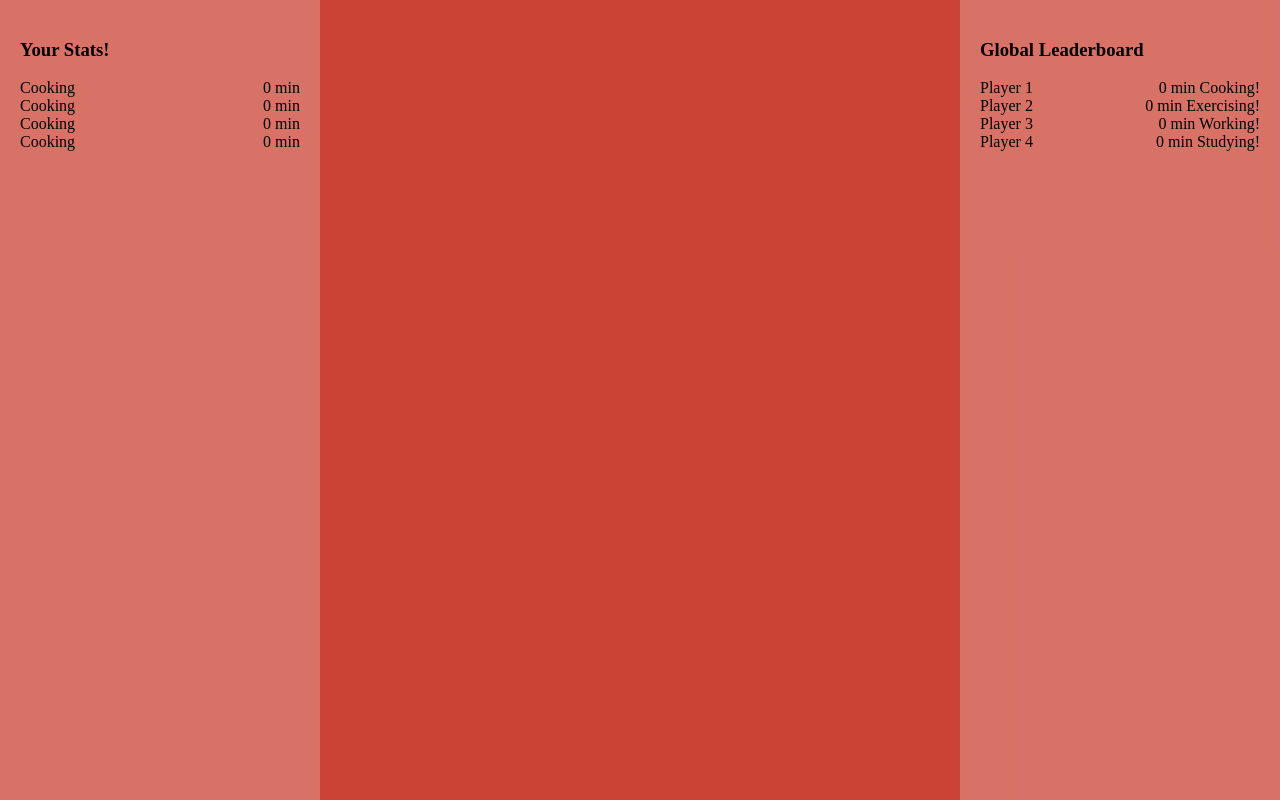
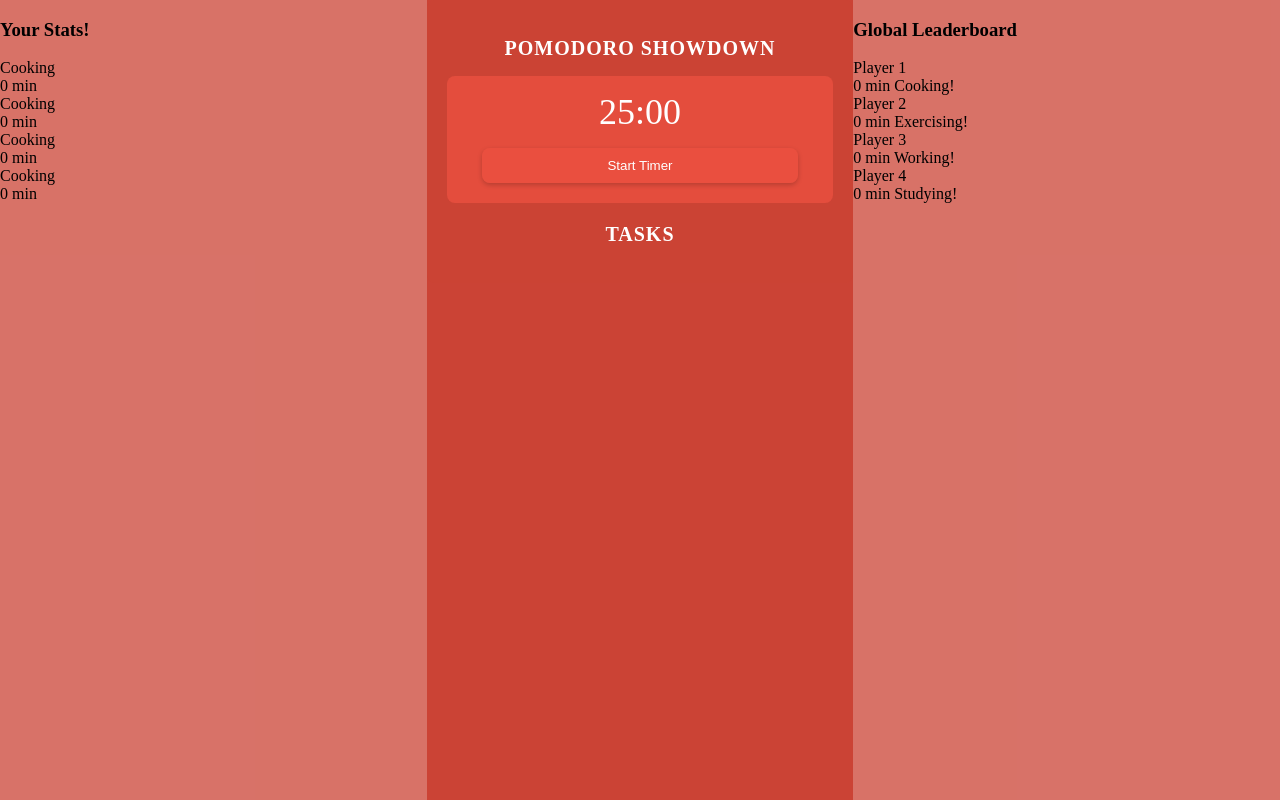
Before and after one commit to GPropersi/daft-hack-games, a Flask app: page / in a window 1280 px wide. Run offline with Flask 3, Linux system fonts and the light colour scheme.

Commit message:
Timer functionalities should be good (#12)
pomodoro timer. touched the main.py a bit

```diff
--- a/static/css/styles.css
+++ b/static/css/styles.css
@@ -1,7 +1,7 @@
 :root {
     --innerRed: rgba(203, 67, 53, 1.0);
     --outerRed: rgba(203, 67, 53, 0.75);
-
+    --timerBackground: rgba(236, 81, 64, 0.75);
 }
 
 html,
@@ -10,34 +10,80 @@ body {
     flex-direction: row;
     height: 100%;
     width: 100%;
-	padding: 0px;
-	margin: 0px;
+    padding: 0;
+    margin: 0;
 }
 
 .outer-panel {
     background-color: var(--outerRed);
-	width: 25%;
 }
 
 .inner-panel {
     background-color: var(--innerRed);
-	width: 50%;
 }
 
 .inner-panel,
 .outer-panel {
     height: 100%;
+    width: calc(100% / 3);
 }
 
-.within-panel {
-	padding: 10px;
-	margin: 10px;
+.main-box {
+    max-width: 600px;
+    margin: auto;
+    padding: 20px;
+    border: none;
+    border-radius: 8px;
+    text-align: center;
+    background-color: var(--outerRed);
 }
 
-.user-stats-wrap,
-.global-leaderboard-wrap {
-	display: flex;
-	flex-direction: row;
-	width: 100%;
-	justify-content: space-between;
+.timer-box {
+    padding: 15px;
+    background-color: var(--timerBackground);
+    margin-bottom: 20px;
+    border-radius: 8px;
 }
+
+.timer {
+    font-size: 36px;
+    margin-bottom: 10px;
+    color: white;
+}
+
+#taskList {
+    list-style-type: none;
+    padding: 0;
+    margin: 0;
+    text-align: center;
+}
+
+.toggle-btn, .task-btn {
+    padding: 10px 20px;
+    background-color: var(--timerBackground);
+	box-shadow: 0 2px 5px rgba(0, 0, 0, 0.2);
+    color: white;
+    border: none;
+    border-radius: 8px;
+    cursor: pointer;
+    margin: 5px;
+    transition: background-color 0.3s ease;
+    width: calc(100% - 40px); /* Subtracts total margin from sides aka makes this thing even*/
+}
+
+.task-btn {
+    display: inline-block;
+    box-shadow: 0 2px 5px rgba(0, 0, 0, 0.2);
+}
+
+.toggle-btn:hover, .task-btn:hover {
+    background-color: rgba(255, 255, 255, 0.2);
+}
+
+.task-txt {
+    font-size: 20px;
+    color: white;
+    text-align: center;
+    letter-spacing: 1px;
+    border-radius: 8px;
+}
--- a/templates/timer_column.html
+++ b/templates/timer_column.html
@@ -0,0 +1,65 @@
+<div class="main-box">
+    <h2 class="task-txt">POMODORO SHOWDOWN</h2>
+    <div class="timer-box">
+        <div class="timer" id="timer"></div>
+        <button id="start-timer" class="toggle-btn">Start Timer</button>
+    </div>
+    <h2 class="task-txt">TASKS</h2>
+    <div>
+        <ul id="taskList">
+            {% for task in tasks %}
+                <li>
+                    <button class="task-btn" data-task="{{ task }}">{{ task }}</button>
+                </li>
+            {% endfor %}
+        </ul>
+    </div>
+</div>
+
+<script>
+    let countdown;
+    const timerDisplay = document.getElementById("timer");
+    const startButton = document.getElementById("start-timer");
+    const totalTime = 25 * 60;
+    let timeLeft = totalTime;
+
+    // Function to update the timer display
+    function updateDisplay() {
+        const minutes = Math.floor(timeLeft / 60);
+        const seconds = timeLeft % 60;
+        timerDisplay.innerText = `${minutes}:${seconds < 10 ? '0' : ''}${seconds}`; // Format display
+    }
+
+    // Handle task button clicks
+    document.querySelectorAll('.task-btn').forEach(button => {
+        button.addEventListener('click', function() {
+            currentTask = this.getAttribute('data-task'); // Get the task name
+            console.log(`Task selected: ${currentTask}`);
+            startButton.disabled = false; // Enable the start button
+        });
+    });
+
+    // Start Timer Functionality
+    startButton.addEventListener("click", function() {
+        clearInterval(countdown); // Clear any existing timer
+        timeLeft = totalTime;
+        updateDisplay();
+
+        startButton.disabled = true; // Disable the button to prevent multiple starts
+
+        countdown = setInterval(function() {
+            timeLeft--;
+
+            if (timeLeft < 0) {
+                clearInterval(countdown);
+                timerDisplay.innerText = "Done!";
+                startButton.disabled = false; // Re-enable the button
+                return;
+            }
+
+            updateDisplay();
+        }, 1000);
+    });
+
+    updateDisplay();
+</script>
```
Also changed, not shown: 1 other file. Lines whose indentation alone changed are shown as unchanged.
